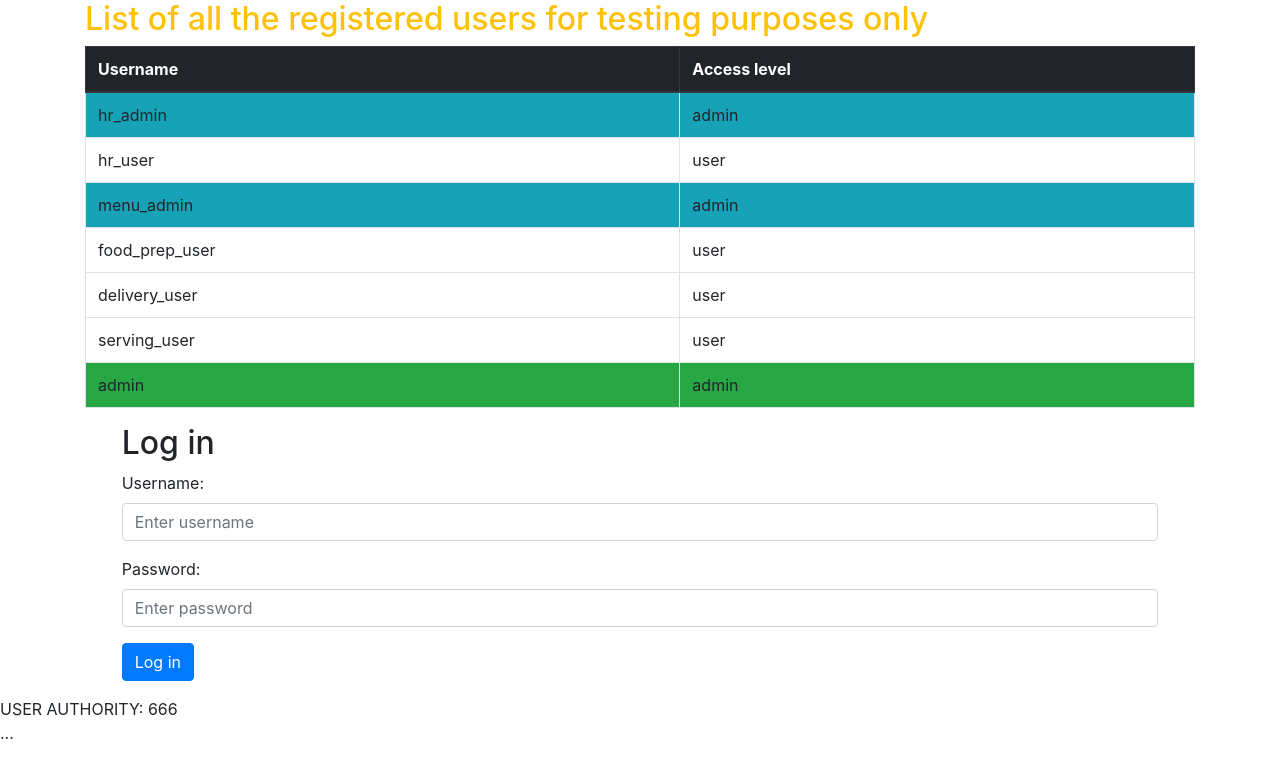
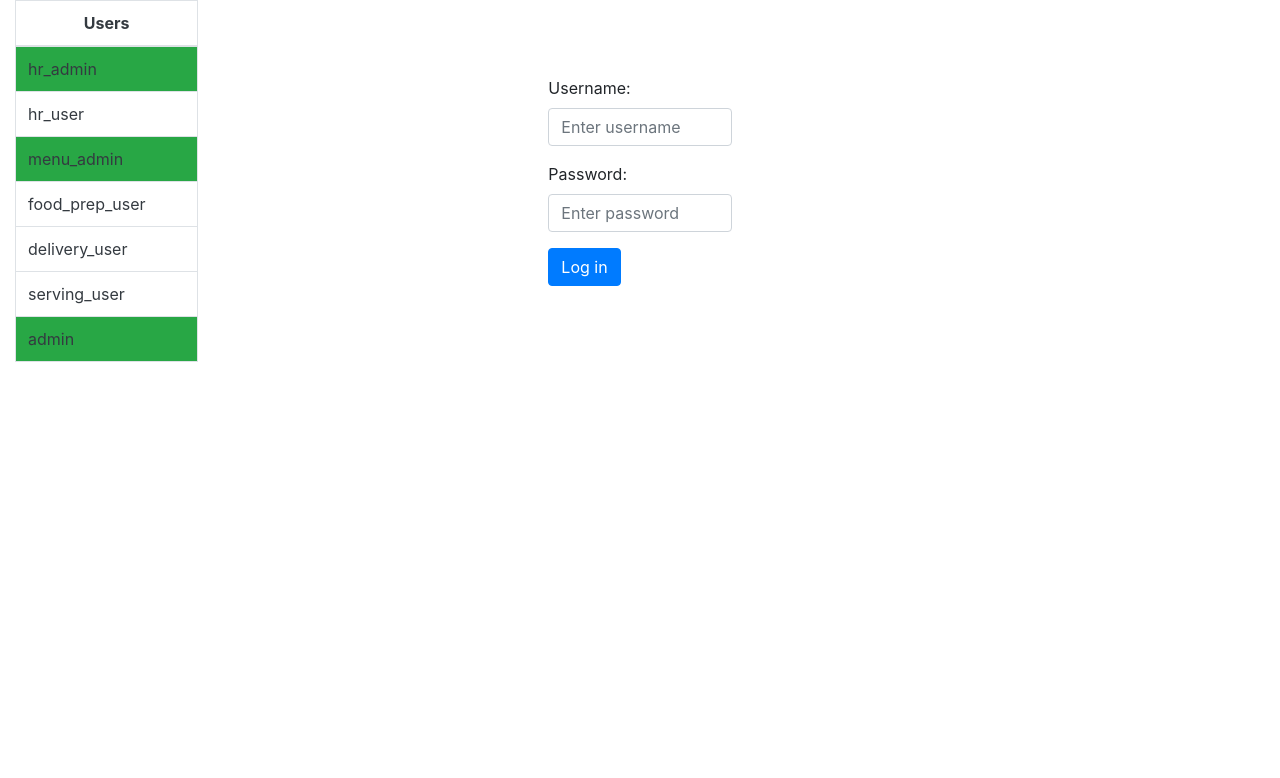
Before and after one commit to DAT210/Employee, a Flask app: page / in a window 1280 px wide. Shown: the top 778 px of the page. Run offline with Flask 2, Linux system fonts and the light colour scheme; data comes from the database, SQL or seed files in the repository; both versions use the stored data as it was before the commit; some libraries are stand-ins or nearby versions.

Commit message:
Zero derpiness on log in, yay!

```diff
--- a/src/employee_db/app.py
+++ b/src/employee_db/app.py
@@ -79,10 +79,15 @@ def verify_admin_token(f):
 @app.route("/")
 def index():
 
-    groups, employees, users, passwords = get_current_data(get_db())
-    resp = make_response(render_template("index.html", groups=groups, employees=employees, users=users, user={"group_id": 666, "access_level": 666}))
-    resp.set_cookie('token', '', max_age=-1)
-    return resp
+    groups, employees, users, _ = get_current_data(get_db())
+    if session.get('token') and request.cookies.get('token'):
+        user = session.get('user')
+        return render_template("index.html", groups=groups, employees=employees, users=users, user=user)
+    return render_template('login.html', users=users)
+
+    #resp = make_response(render_template("index.html", groups=groups, employees=employees, users=users, user={"group_id": 666, "access_level": 666}))
+    #resp.set_cookie('token', '', max_age=-1)
+    #return resp
 
 
 @app.route("/login", methods=['GET', 'POST'])
@@ -90,6 +95,7 @@ def login():
     groups, employees, users, passwords = get_current_data(get_db())
     if request.method == 'POST':
         session.pop('token', None)
+        session.pop('user', None)
 
         if request.form['username'] in passwords.keys(): #valid user
             if check_password_hash(passwords[request.form['username']], request.form['password']): # valid password
@@ -108,6 +114,7 @@ def login():
                             }
                         token = jwt.encode(payload, app.secret_key, algorithm='RS256').decode('utf-8')
                         session['token'] = token
+                        session['user'] = {"group_id": group, "access_level": auth}
                 resp = make_response(render_template("index.html", groups=groups, employees=employees, users=users, user={"group_id": group, "access_level": auth}))
                 resp.set_cookie('token', token)
                 return resp
@@ -125,14 +132,16 @@ def login():
                 payload = jwt.decode(token, app.secret_key, algorithm='RS256').decode('utf-8')
             except:
                 return jsonify("No token provided!")
-        print("Payload: ", payload)
         return render_template("index.html", groups=groups, employees=employees, users=users, user={"group_id": payload['group'], "access_level": payload['auth']})
 
 
 @app.route("/logout", methods=['POST'])
 def logout():
     session.pop('token', None)
-    return redirect(url_for('index'))
+    session.pop('user', None)
+    resp = make_response(redirect(url_for('index')))
+    resp.set_cookie('token', '', max_age=0)
+    return resp
 
 
 @app.route('/delete_employee_form/<emp_id>', methods=['POST'])
@@ -149,13 +158,12 @@ def delete_employee_form(emp_id):
 @app.route('/employees', methods=['GET'])
 @verify_token
 def get_employees():
-    employees, pwds = get_employee_list(get_db())
+    employees, _ = get_employee_list(get_db())
     return jsonify({"Employees" : employees })
 
 @app.route('/employees', methods=['POST'])
 @verify_admin_token
 def add_an_employee():
-    # auth = 0 or group = 1, auth = 1 (HR)
     got = request.get_json()
     if got : #got functional json
         resp = add_employee(get_db(), got['name'], got['group'])
@@ -172,7 +180,6 @@ def get_one_employee(emp_id):
 @app.route('/employees/<emp_id>', methods=['PUT'])
 @verify_admin_token
 def edit_employee(emp_id):
-    # auth = 0 or group=1 auth=1
     got = request.get_json()
     if got:
         name = got['name']
@@ -184,7 +191,6 @@ def edit_employee(emp_id):
 @app.route('/employees/<emp_id>', methods=['DELETE'])
 @verify_admin_token
 def delete_employee(emp_id):
-    # remove existing user, requires auth lvl 0
     resp = remove_employee_by_id(get_db(), emp_id)
     return jsonify(resp)
 
@@ -193,7 +199,6 @@ def delete_employee(emp_id):
 @app.route('/users', methods=['GET'])
 @verify_admin_token
 def get_users():
-    # token required, all auth lvls
     users = get_user_list(get_db())
     return jsonify({"Users" : users})
 
@@ -233,7 +238,6 @@ def get_one_user(emp_id):
 @verify_admin_token
 def edit_user(emp_id):
     got = request.get_json()
-    print("Got: ", got)
     resp = update_user(get_db(), emp_id, got['auth'])
     return jsonify(resp)
 
@@ -250,6 +254,12 @@ def delete_user(emp_id):
 def get_groups():
     groups = get_group_list(get_db())
     return jsonify({"Employee groups" : groups})
+
+@app.route('/group_employees/<group_id>', methods=['GET'])
+@verify_token
+def get_by_groups(group_id):
+    resp = get_employees_by_group(get_db(), group_id)
+    return jsonify(resp)
 
 
 @app.route("/addEmployee", methods=["POST"])
--- a/src/employee_db/templates/index.html
+++ b/src/employee_db/templates/index.html
@@ -2,44 +2,10 @@
 
 {% block content %}
 
-{% if not session['token'] %}
-<div class="container" id="test">
-    <h2 class="text-warning">List of all the registered users for testing purposes only</h2>
-    <table class="table table-bordered">
-            <thead class="thead-dark"><th>Username</th><th>Access level</th></thead>
-    {% for user in users %}
-        <tr {% if user.access_level==1 %} class="bg-info" {% elif user.access_level==0 %} class="bg-success" {% endif %}><td>{{ user.username }}</td></td>
-            <td >{% if user.access_level<2 %} admin {% else %} user {% endif %}</td></tr>
-    {% endfor %}
-    </table>
-</div>
-{% endif %}
-
-
-<div class="container col-sm-10" id="login">
-        {% if not session['token'] %}
-    <h2>Log in</h2>
-    <form action="{{ url_for('login') }}" method="post">
-        <div class="form-group">
-            <label for="username">Username:</label>
-            <input type="text" class="form-control" id="username" placeholder="Enter username" name="username">
-        </div>
-        <div class="form-group">
-            <label for="pwd">Password:</label>
-            <input type="password" class="form-control" id="password" placeholder="Enter password" name="password">
-        </div>
-        <button type="submit" class="btn btn-primary btn-md" name="login">Log in</button>
+<form action="{{ url_for('logout') }}" method="post">
+        <button type="submit" class="btn btn-info btn-md" name="logout">Logout</button>
+        USER AUTHORITY: {{ user.access_level }}
     </form>
-
-    {% else %}
-    <form action="{{ url_for('logout') }}" method="post">
-        <button type="submit" class="btn btn-info btn-md" name="logout">Logout</button>
-    </form>
-{% endif %}
-
-</div>
-
-USER AUTHORITY: {{ user.access_level }}
 
 {% if user.group_id<2 %}
 {% include "hr.html" %}
--- /dev/null
+++ b/src/employee_db/templates/login.html
@@ -0,0 +1,44 @@
+{% extends "proto.html" %}
+
+{% block content %}
+
+<div class="container-fluid">
+    <div class="row">
+            {% if not session['token'] %}
+            <div class="col-md-2 align-self-center " id="test">
+                <table class="table table-bordered text-dark">
+                        <thead class="text-center text-dark"><th>Users</th></thead>
+                {% for user in users %}
+                    <tr {% if user.access_level<2 %} class="bg-success" {% endif %}><td>{{ user.username }}</td></tr>
+                {% endfor %}
+                </table>
+            </div>
+            {% endif %}
+
+<div class="col-md-3"> </div>
+<div class="col-md-2 align-self-center " id="login">
+        {% if not session['token'] %}
+    <form action="{{ url_for('login') }}" method="post">
+        <div class="form-group">
+            <label for="username">Username:</label>
+            <input type="text" class="form-control" id="username" placeholder="Enter username" name="username">
+        </div>
+        <div class="form-group">
+            <label for="pwd">Password:</label>
+            <input type="password" class="form-control" id="password" placeholder="Enter password" name="password">
+        </div>
+        <button type="submit" class="btn btn-primary btn-md" name="login">Log in</button>
+    </form>
+
+    {% else %}
+    <form action="{{ url_for('logout') }}" method="post">
+        <button type="submit" class="btn btn-info btn-md" name="logout">Logout</button>
+        USER AUTHORITY: {{ user.access_level }}
+    </form>
+{% endif %}
+</div>
+
+</div>
+</div>
+
+{% endblock %}
--- a/src/employee_db/templates/proto.html
+++ b/src/employee_db/templates/proto.html
@@ -13,7 +13,7 @@
     <script src="static/login.js"></script>
 
 </head>
-<body>
+<body onload="groupList()">
     <div id="body">{% block content %}{% endblock %}</div>
 </body>
 </html>
--- a/src/employee_db/testutil.py
+++ b/src/employee_db/testutil.py
@@ -131,6 +131,14 @@ def remove_employee_by_id(db, emp_id):
 
     return "Employee successfully deleted"
 
+def get_employees_by_group(db, group_id):
+    resp = []
+    employees, _ = get_employee_list(db)
+    for emp in employees:
+        if emp['employee_group_id'] == int(group_id):
+            resp.append(emp)
+    return resp
+
 
 
 ## Users ##
@@ -194,6 +202,7 @@ def update_employee(db, emp_id, name):
         cur.close()
     return "Employee ", name, " updated!"
 
+
 # END OF TEMP
 
 
```
Also changed, not shown: src/employee_db/emloyee_db.sql (deleted, +0 -67 lines).
